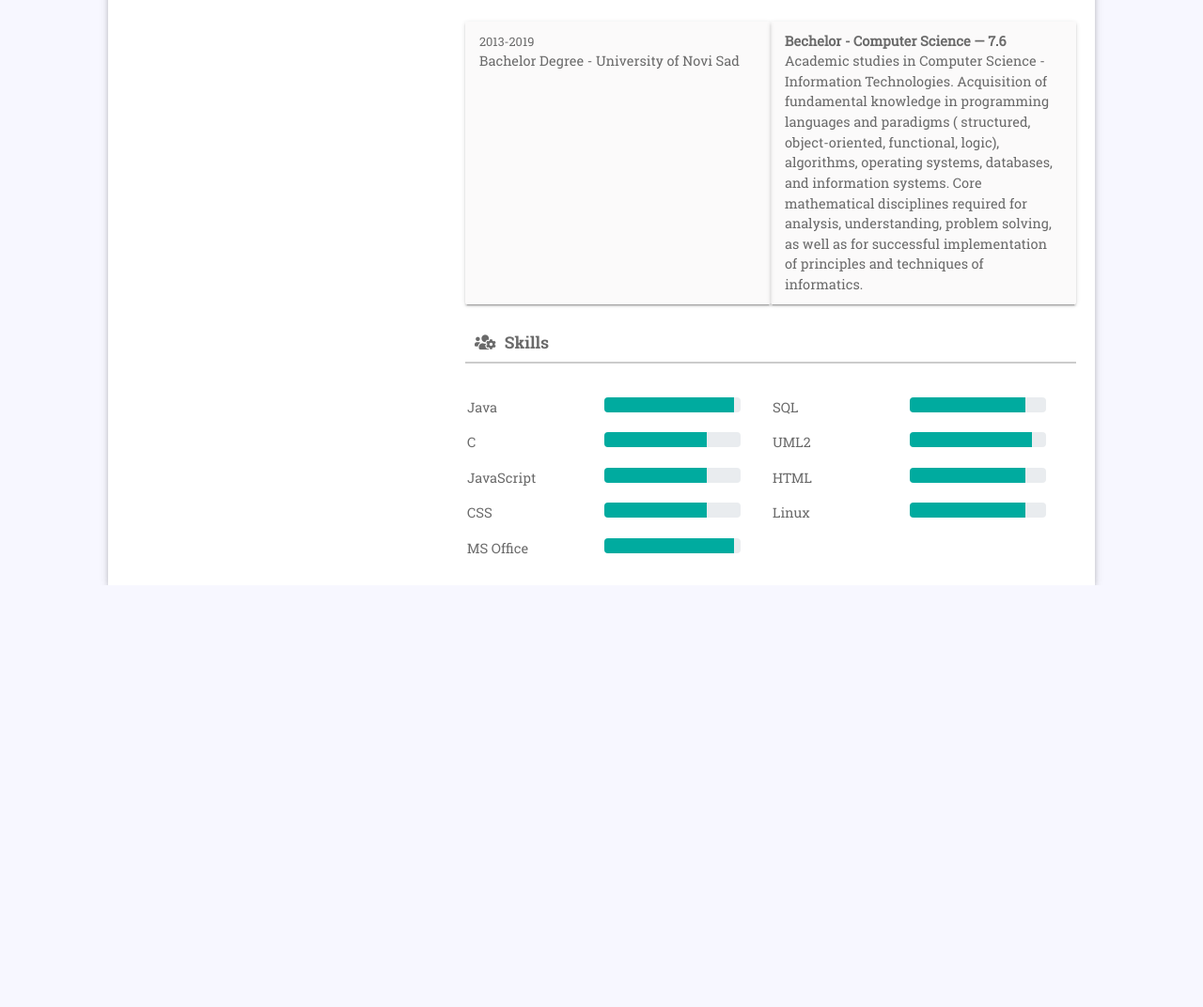
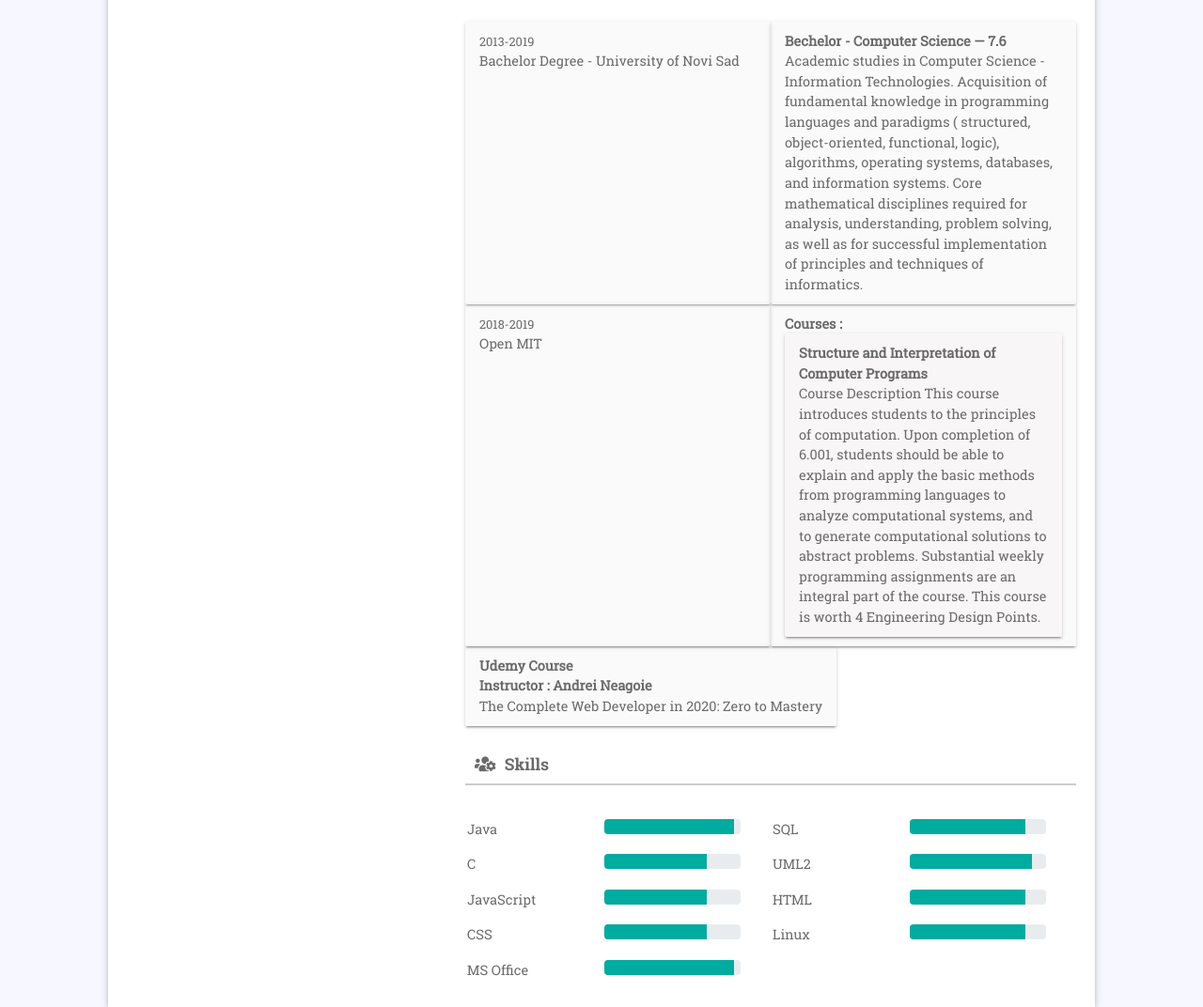
Before and after one commit to rajkodakic90/rajkodakic90.github.io, a plain HTML site: page index.html in a window 1280 px wide. Shown: the part 1136-2208 px from the top of the page at 94% size. Before the commit the page ends 1759 px from the top, so only its background shows below. Drawn offline with Linux system fonts and the light colour scheme.

Commit message:
Novo Prvo Finish
First

```diff
--- a/index.html
+++ b/index.html
@@ -160,6 +160,20 @@ programming languages and paradigms ( structured, object-oriented, functional, l
 systems, databases, and information systems. Core mathematical disciplines required for analysis, understanding,
 problem solving, as well as for successful implementation of principles and techniques of informatics.
                                     </p> </li>
+                                 <li class="col-md-6"><span>2018-2019</span> <br>
+                                    Open MIT</li>
+                                <li class="col-md-6">               <b>Courses :</b><br>
+                                    <ul>
+                                        <li><b>Structure and Interpretation of Computer Programs</b>
+                                        <div>Course Description
+This course introduces students to the principles of computation. Upon completion of 6.001, students should be able to explain and apply the basic methods from programming languages to analyze computational systems, and to generate computational solutions to abstract problems. Substantial weekly programming assignments are an integral part of the course. This course is worth 4 Engineering Design Points.</div></li>
+                                    </ul>
+                                 </li>
+                                <li>
+                                <b>Udemy Course </b><br>
+                                <b>Instructor : Andrei Neagoie </b><br>
+                                    The Complete Web Developer in 2020: Zero to Mastery
+                                </li>
                             </ul>
                         </div>
 
```
